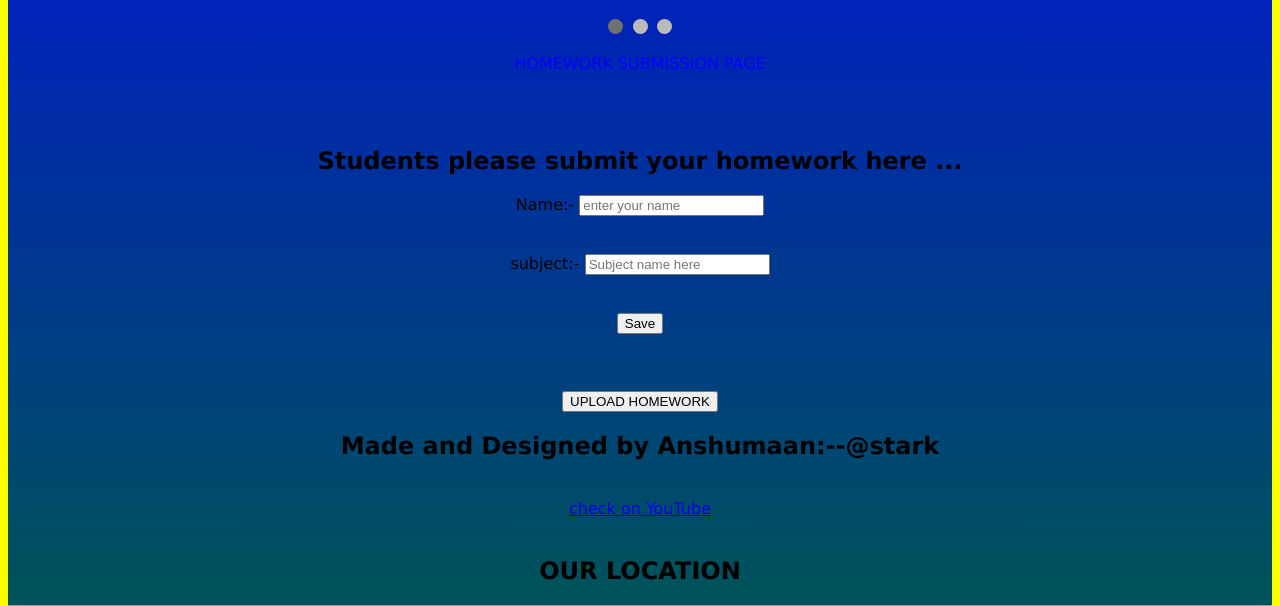
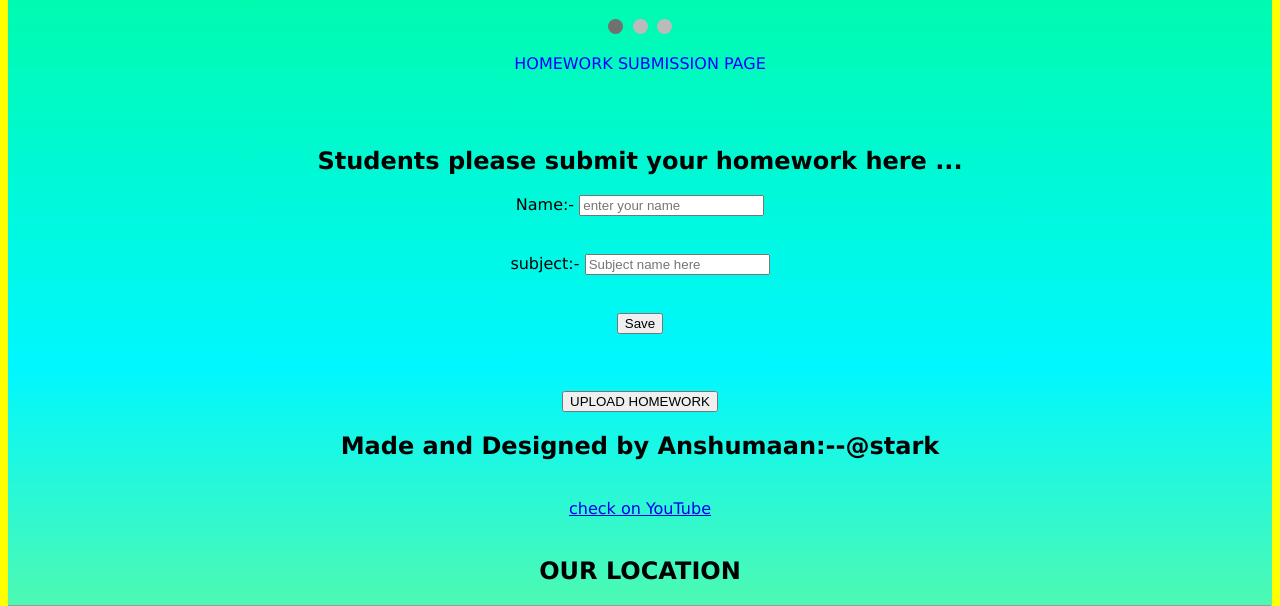
Before and after one commit to stark136/cchs, a Django app: page / in a window 1280 px wide. Shown: the part 429-1035 px from the top of the page. Run offline with Django 3.2, Linux system fonts and the light colour scheme; grey boxes are pictures that could not be loaded.

Commit message:
Update home.html

```diff
--- a/templates/home.html
+++ b/templates/home.html
@@ -3,8 +3,8 @@
 <head>
 <style>
 #grad1 {
-  background-image: linear-gradient(blue, green);
-}
+  background-image: linear-gradient(rgb(0, 255, 85), rgb(0, 247, 255 ), yellow);
+}0
 </style>
 <script type = "text/javascript">
          <!--
```
